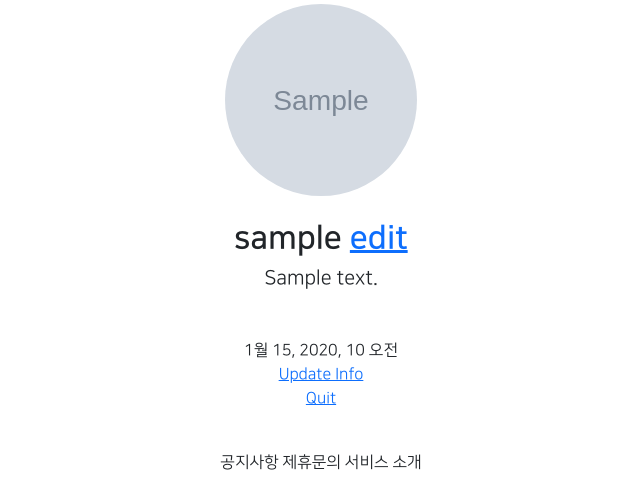
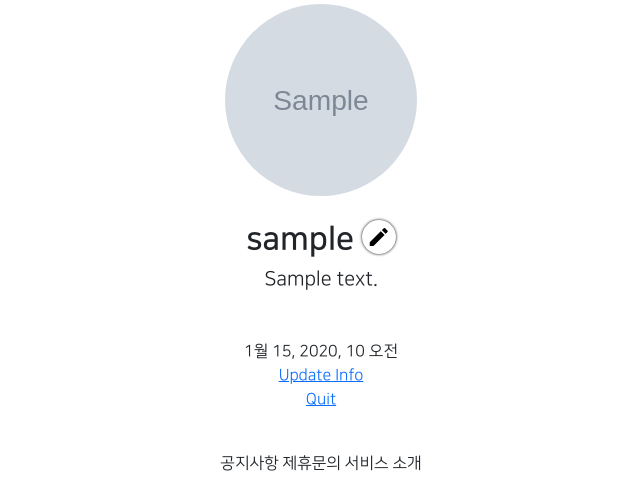
Before and after one commit to M1nseoPark/gis_4ban_2, a Django app: page /accounts/detail/1 in a window 1280 px wide. Shown: the part 252-746 px from the top of the page, without its empty margins (319-959 px from the left). Run offline with Django 3.2, Linux system fonts and the light colour scheme; a user stored in the database is signed in; tables that the repository leaves empty hold one stand-in row (values such as "Sample post"); grey boxes marked "Sample" are stand-in pictures; parts of the project's set-up code (start-up, migrations or seed data) failed here and were passed over; some libraries are stand-ins or nearby versions.

Commit message:
7/30 4ban class commit 1

```diff
--- a/accountapp/templates/accountapp/detail.html
+++ b/accountapp/templates/accountapp/detail.html
@@ -11,7 +11,8 @@
                 <h2 class="NNS_B">
                     {{ target_user.profile.nickname }}
                         {% if target_user == user %}
-                            <a href="{% url 'profileapp:update' pk=target_user.profile.pk %}">
+                            <a href="{% url 'profileapp:update' pk=target_user.profile.pk %}"
+                                class="material-icons round_button">
                                 edit
                             </a>
                         {% endif %}
--- a/accountapp/views.py
+++ b/accountapp/views.py
@@ -17,7 +17,6 @@ from accountapp.models import NewModel
 @login_required
 def hello_world(request):
     if request.method == "POST":
-
         temp = request.POST.get('input_text')
 
         new_model = NewModel()
--- a/static/base.css
+++ b/static/base.css
@@ -31,3 +31,15 @@
 .NNS_B {
     font-family: 'NanumSquareB', cursive;
 }
+
+.round_button {
+    color: black;
+    text-decoration: none;
+    box-shadow: 0 0 3px black;
+    border-radius: 20rem;
+    padding: 0.3rem;
+}
+
+.round_button:hover {
+    color: dimgray;
+}
--- a/templates/head.html
+++ b/templates/head.html
@@ -16,6 +16,11 @@
 
     {# default css link #}
     <link rel="stylesheet" type="text/css" href="{% static 'base.css' %}">
+
+    {# Meterial Icon Link #}
+    <link href="https://fonts.googleapis.com/css2?family=Material+Icons"
+      rel="stylesheet">
+
 
     <style>
         @font-face {
```
